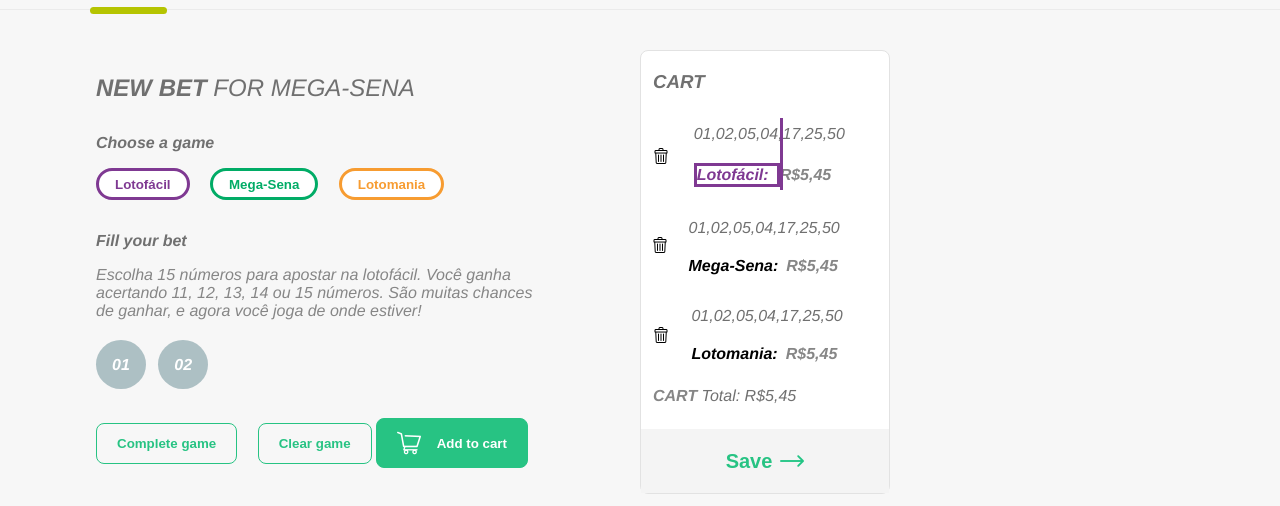
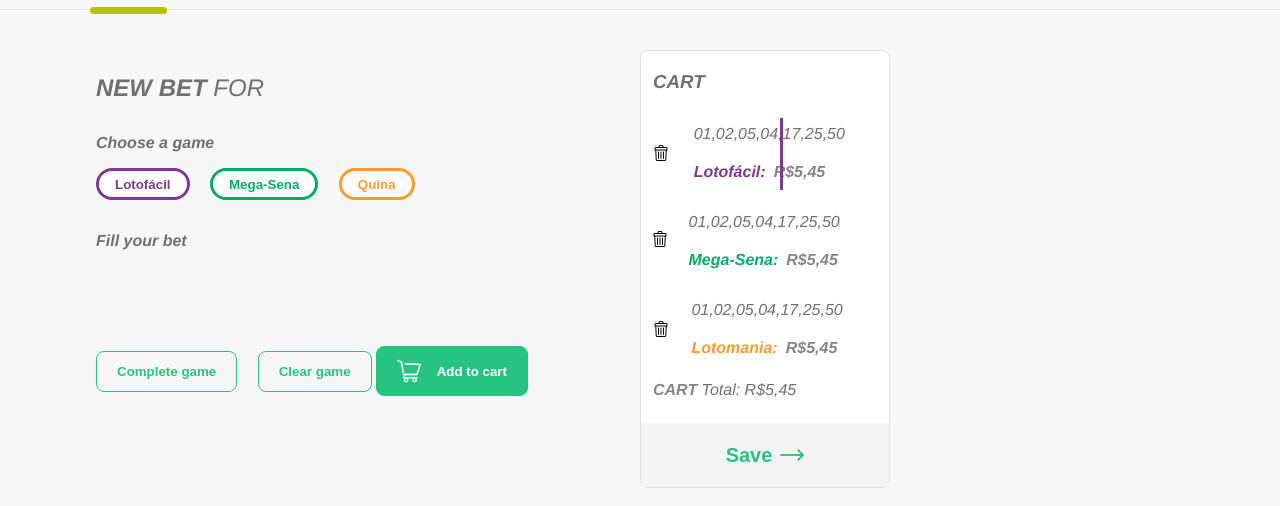
Before and after one commit to martinsgabriel1956/prova_jsninja, a plain HTML site: page index.html in a window 1280 px wide. Shown: the part 52-558 px from the top of the page. Drawn offline with Linux system fonts and the light colour scheme.

Commit message:
feat: removing also static informations

```diff
--- a/index.html
+++ b/index.html
@@ -9,9 +9,9 @@
   <link rel="stylesheet" href="./assets/styles/cart.css">
   <title>TGL</title>
 </head>
-<body>
-  <header>
-    <nav id="logo">
+<body >
+  <header >
+    <nav  id="logo">
       <h1>TGL</h1>
       <a href="#">Home</a>
     </nav>
@@ -29,24 +29,23 @@
   </header>
   <main>
     <section id="game">
-      <span><strong>New Bet</strong> for Mega-Sena</span>
+      <span ><strong>New Bet</strong> for <span class="game-title"></span></span>
       <p>Choose a game</p>
 
       <div class="choose-game">
         <button id="loto">Lotofácil</button>
         <button id="mega">Mega-Sena</button>
-        <button id="mania">Lotomania</button>
+        <button id="mania">Quina</button>
       </div>
 
       <p>Fill your bet</p>
 
       <div class="description-game">
-        <p>Escolha 15 números para apostar na lotofácil. Você ganha acertando 11, 12, 13, 14 ou 15 números. São muitas chances de ganhar, e agora você joga de onde estiver!</p>
+        <p></p>
       </div>
 
       <div class="numbers">
-        <span id="num">01</span>
-        <span id="num">02</span>
+
       </div>
 
       <div class="options">
@@ -76,7 +75,7 @@
               01,02,05,04,17,25,50
             </p>
              <div class="game-price">
-               <p id="loto">Lotofácil:</p>
+               <p id="loto-price">Lotofácil:</p>
                <p id="game-price">
                  R$5,45
                </p>
@@ -92,7 +91,7 @@
             </p>
 
              <div class="game-price">
-               <p id="mega">Mega-Sena:</p>
+               <p id="mega-price">Mega-Sena:</p>
                <p id="game-price">
                  R$5,45
                </p>
@@ -108,7 +107,7 @@
               01,02,05,04,17,25,50
             </p>
              <div class="game-price">
-               <p id="mania">Lotomania:</p>
+               <p id="mania-price">Lotomania:</p>
                <p id="game-price">
                  R$5,45
                </p>
@@ -127,6 +126,6 @@
       </div>
     </section>
   </main>
-
+  <script src="./assets/scripts/script.js"></script>
 </body>
 </html>
```
